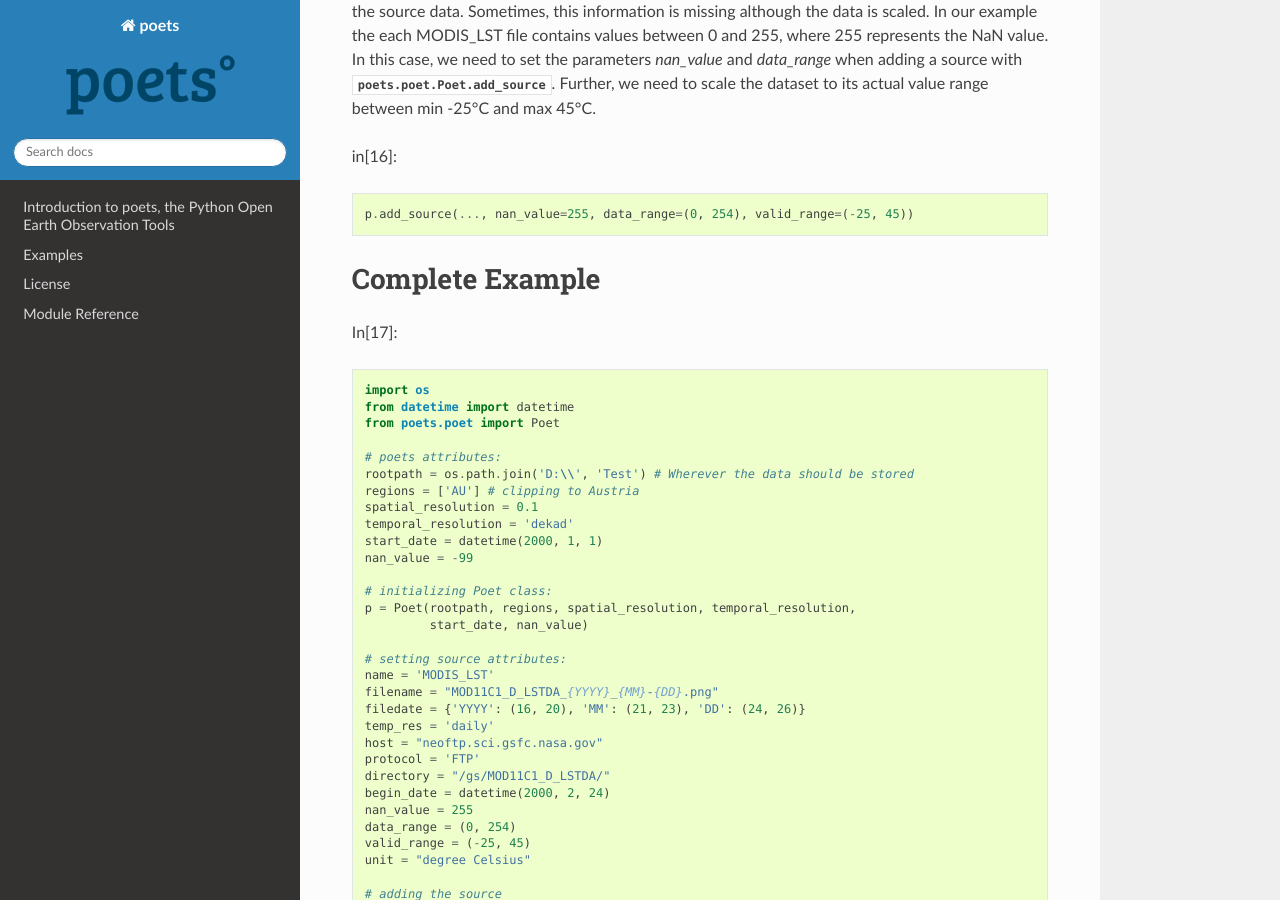
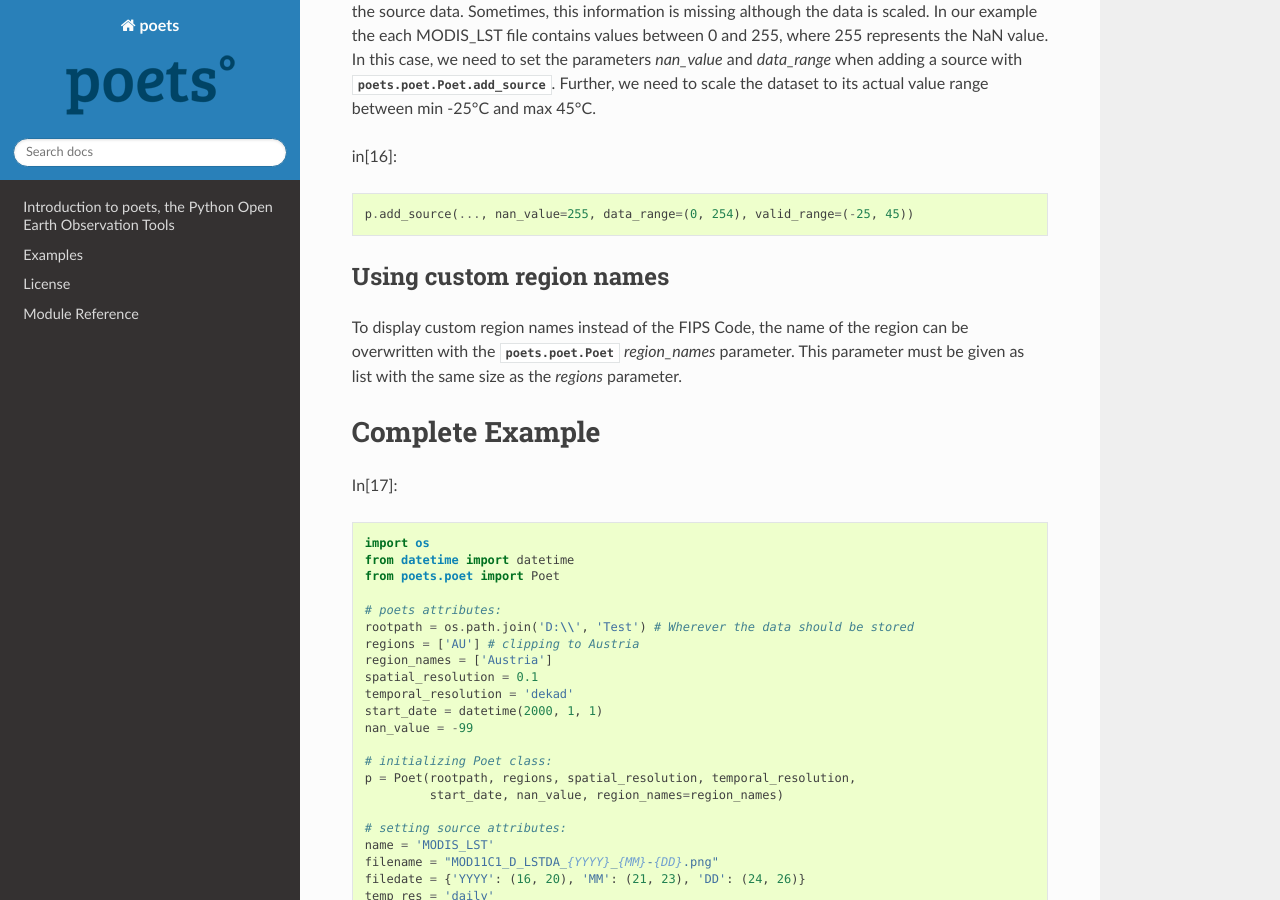
Before and after one commit to TUW-GEO/poets, a Sphinx documentation site: the page built from docs/ex_start_app.rst, in a window 1280 px wide and 900 px high, scrolled down 923 px. Built offline with Sphinx 7.4.7 and the Read the Docs theme 2.0.0, drawn with Linux system fonts in a browser that asks for light colours; formulas are drawn with MathJax 3; the version number could not be read and is left out.

Commit message:
fixes bugs in documentation, updates changes-file.

```diff
--- a/CHANGES.txt
+++ b/CHANGES.txt
@@ -21,7 +21,7 @@ v0.3.1, 2014-11-24
 v0.3.2, 2014-11-24
 * Hotfixes in previous version
 
-v0.3.3, 2015-XX-XX
+v0.3.3, 2015-02-17
 * Implemented option to provide separate NetCDF files for sources.
 * Added method to get all variables from a source.
 * Added check if a variable exists in a source.
--- a/docs/ex_read_img.rst
+++ b/docs/ex_read_img.rst
@@ -12,7 +12,7 @@
 
    import matplotlib.pyplot as plt
 
-   image, lon, lat = p.read_image('MODIS_LST', datetime(2000, 5, 31))
+   image, lon, lat, metadata = p.read_image('MODIS_LST', datetime(2000, 5, 31))
 
    plt.figure()
    plt.imshow(image)
--- a/docs/ex_start_app.rst
+++ b/docs/ex_start_app.rst
@@ -14,7 +14,6 @@ can be set with the keywords `host` and `port`.
 In[14]::
 
    p.start_app(host='111.222.3.44', port=1234)
-
 
 
 Using colorbars and units
@@ -45,6 +44,11 @@ in[16]::
    p.add_source(..., nan_value=255, data_range=(0, 254), valid_range=(-25, 45))
 
 
+Using custom region names
+-------------------------
+To display custom region names instead of the FIPS Code, the name of the region can be overwritten with the
+:class:`poets.poet.Poet` `region_names` parameter. This parameter must be given as list with the same size as
+the `regions` parameter.
 
 
 Complete Example
@@ -59,6 +63,7 @@ In[17]::
    # poets attributes:
    rootpath = os.path.join('D:\\', 'Test') # Wherever the data should be stored
    regions = ['AU'] # clipping to Austria
+   region_names = ['Austria']
    spatial_resolution = 0.1
    temporal_resolution = 'dekad'
    start_date = datetime(2000, 1, 1)
@@ -66,7 +71,7 @@ In[17]::
 
    # initializing Poet class:
    p = Poet(rootpath, regions, spatial_resolution, temporal_resolution,
-            start_date, nan_value)
+            start_date, nan_value, region_names=region_names)
 
    # setting source attributes:
    name = 'MODIS_LST'
```
